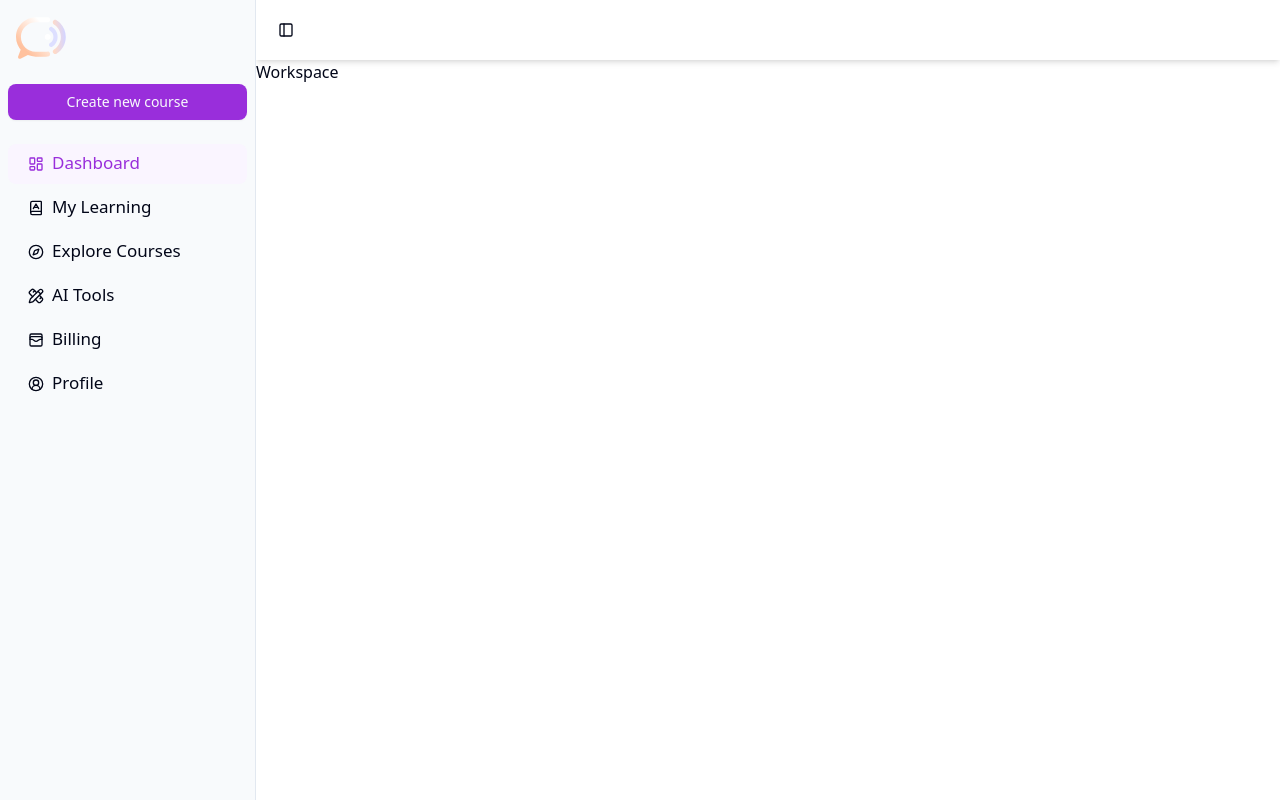
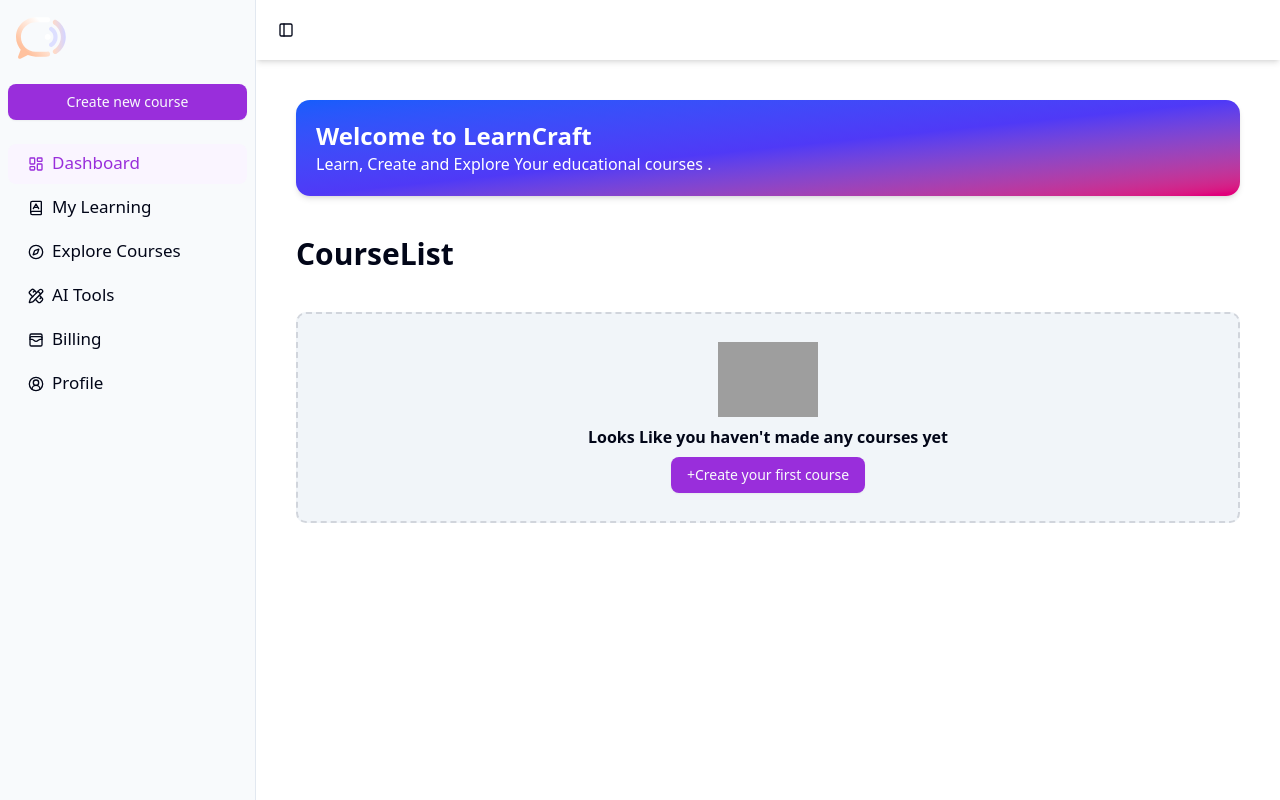
Before and after one commit to ANAMASGARD/LearnCraft, a Next.js app: page /workspace in a window 1280 px wide. Built offline with nearby package versions, Linux system fonts and the light colour scheme; no server answers; grey boxes are pictures that could not be loaded.

Commit message:
Dashboard basic work has been completed

```diff
--- /dev/null
+++ b/app/workspace/_components/CourseList.jsx
@@ -0,0 +1,30 @@
+"use client"
+import React from 'react'
+import Image from 'next/image'
+import { useState } from 'react'
+import { Button } from '@/components/ui/button'
+
+function CourseList() {
+
+    const [courses, setCourseList] = useState([])
+    return (
+        <div className='mt-10'>
+            <h2 className='font-bold text-3xl'>CourseList </h2>
+
+            {courses?.length == 0 ? (
+                <div className='flex p-7 items-center justify-center flex-col border-2 border-dashed border-gray-300 rounded-lg mt-10 bg-secondary' >
+                    <Image src={'/rocket.gif'} alt="Go to moon" width={100} height={100}  />
+                <h2 className='my-2 text-large font-bold '> Looks Like you haven't made any courses yet </h2>
+<Button>+Create your first course </Button>
+
+                </div>
+            ) : (
+                <div>
+                    List of Courses
+                </div>
+            )}
+        </div>
+    )
+}
+
+export default CourseList
--- /dev/null
+++ b/app/workspace/_components/WelcomeBanner.jsx
@@ -0,0 +1,13 @@
+import React from 'react'
+
+function WelcomeBanner (){
+  return (
+    <div className='p-5 bg-gradient-to-br from-blue-600 via-indigo-600 to-pink-600
+    rounded-xl shadow-md '>
+        <h2 className='font-bold text-2xl text-white'> Welcome to LearnCraft </h2>
+        <p className='text-white'> Learn, Create and Explore Your educational courses . </p>
+    </div>
+  )
+}
+
+export default WelcomeBanner
--- a/app/workspace/page.jsx
+++ b/app/workspace/page.jsx
@@ -1,8 +1,11 @@
 import React from 'react'
+import WelcomeBanner from './_components/WelcomeBanner'
+import CourseList from './_components/CourseList'
 
 const Workspace = () => {
   return (
-    <div>Workspace</div>
+    <div><WelcomeBanner />
+    <CourseList />  </div>
   )
 }
 
--- a/app/workspace/provider.jsx
+++ b/app/workspace/provider.jsx
@@ -2,15 +2,19 @@
 import { SidebarProvider, SidebarTrigger } from "@/components/ui/sidebar"
 import { AppSidebar } from "./_components/AppSidebar"
 import AppHeader from './_components/AppHeader'
+import WelcomeBanner from './_components/WelcomeBanner'
 
-const WorkspaceProvider = ({children }) => {
+function WorkspaceProvider({children }) {
   return (
     <SidebarProvider>
         <AppSidebar />
 
         <div className="flex flex-col w-full h-screen">
             <AppHeader />
-                {children }</div>
+            <div className="p-10 overflow-y-auto">
+                {children }
+                </div>
+                </div>
     </SidebarProvider>
 
   )
```
Also changed, not shown: 1 other file (tests, documents, lock files or other folders).
